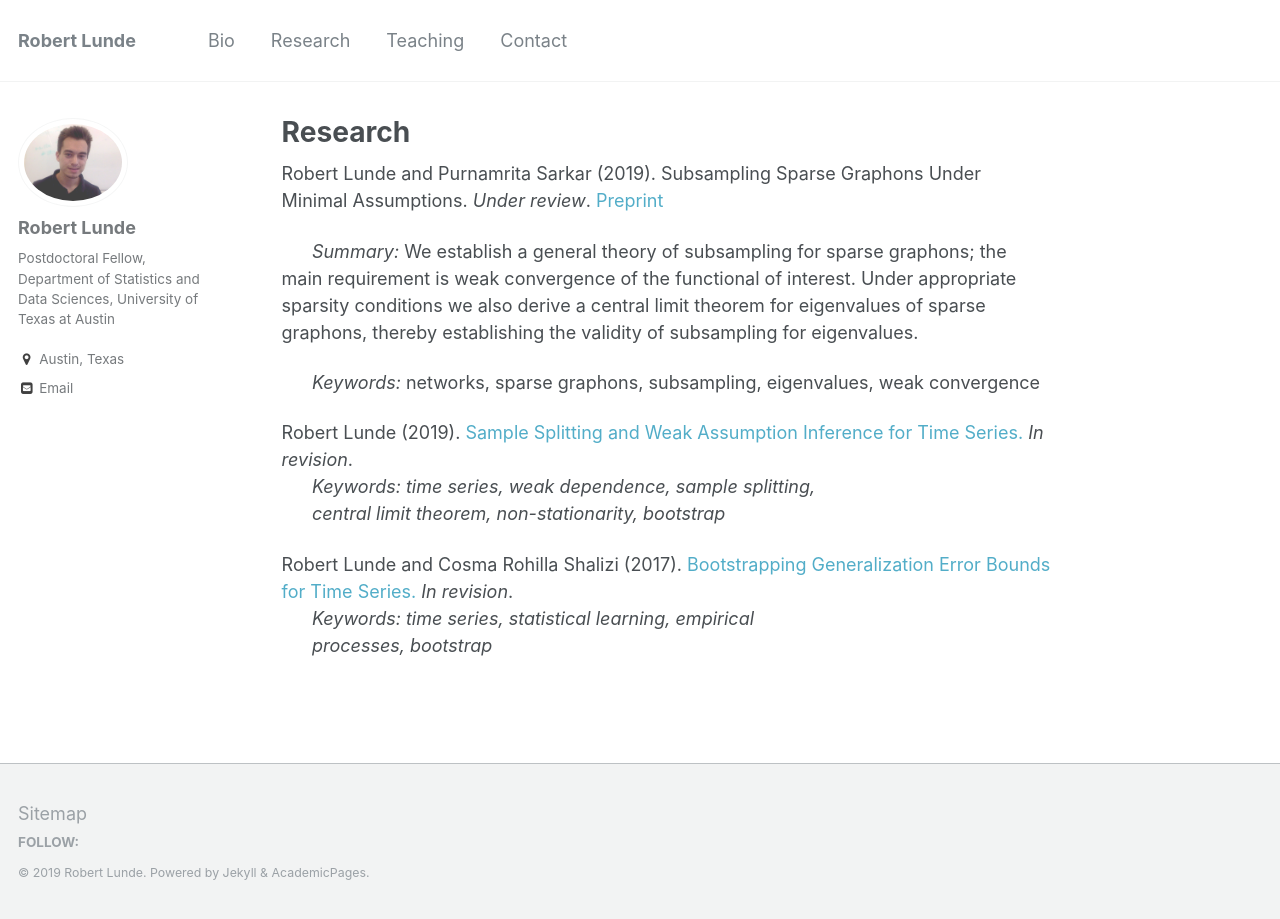
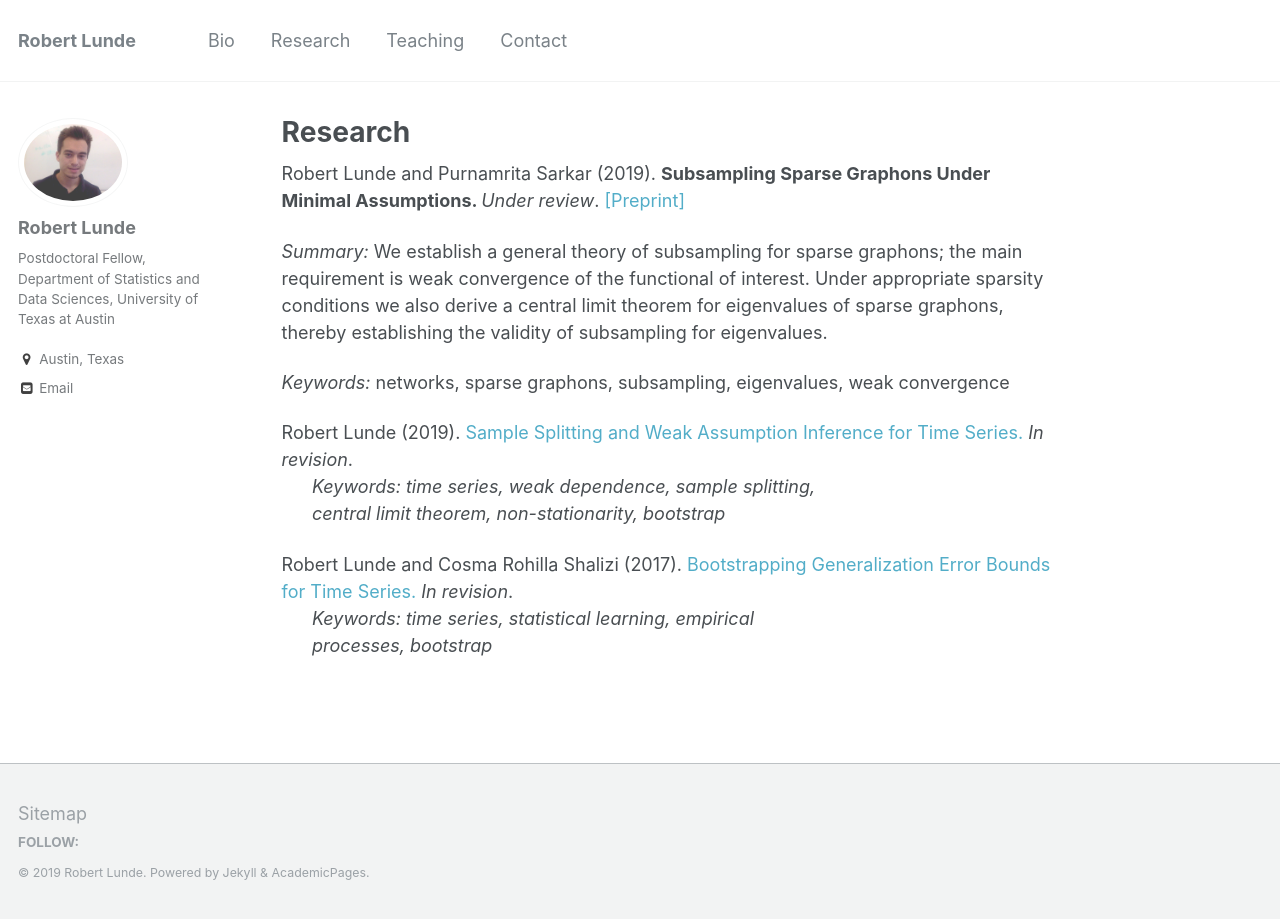
Before and after one commit to rslunde/rslunde.github.io, a Jekyll site: the page built from _pages/research.md, in a window 1280 px wide. Built offline with Jekyll 4.4.1, drawn with Linux system fonts in a browser that asks for light colours.

Commit message:
change formatting

```diff
--- a/_pages/research.md
+++ b/_pages/research.md
@@ -3,15 +3,14 @@
 permalink: /research/
 author_profile: true
 ---
-Robert Lunde and Purnamrita Sarkar (2019). Subsampling Sparse Graphons Under Minimal Assumptions. <i>Under review</i>. [Preprint](https://arxiv.org/pdf/1907.12528.pdf)
+Robert Lunde and Purnamrita Sarkar (2019). <b> Subsampling Sparse Graphons Under Minimal Assumptions. </b> <i>Under review</i>. [[Preprint]](https://arxiv.org/pdf/1907.12528.pdf)
 
-&nbsp;&nbsp;&nbsp;&nbsp;&nbsp; <i>Summary:</i> We establish a general theory of subsampling for sparse
+<i>Summary:</i> We establish a general theory of subsampling for sparse
 graphons; the main requirement is weak convergence of the functional of interest. Under appropriate sparsity
 conditions we also derive a central limit theorem for eigenvalues of sparse graphons, thereby establishing the
 validity of subsampling for eigenvalues.
 
-&nbsp;&nbsp;&nbsp;&nbsp;&nbsp; <i>Keywords:</i> networks, sparse graphons, subsampling, eigenvalues, weak convergence
-
+<i>Keywords:</i> networks, sparse graphons, subsampling, eigenvalues, weak convergence
 
 
 Robert Lunde (2019). [Sample Splitting and Weak Assumption Inference for Time Series.](https://arxiv.org/abs/1902.07425)  <i>In revision</i>.
```
Also changed, not shown: 1 other file.
